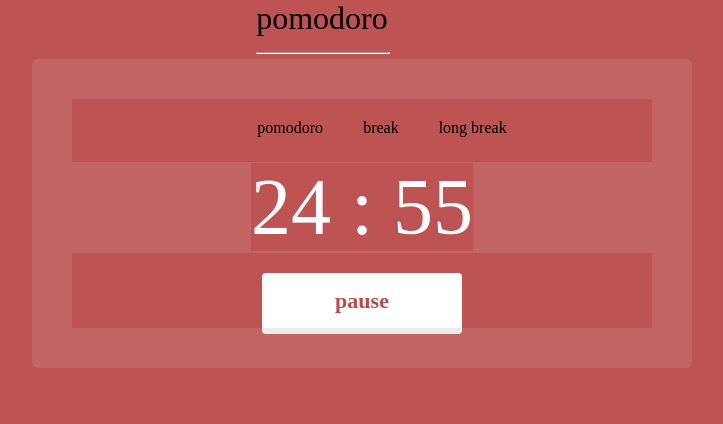
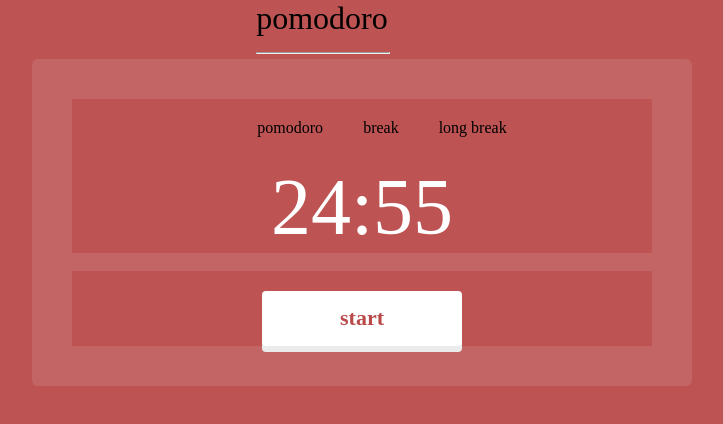
Before and after one commit to sadokacacha/pomodoro, a React (Vite) app: page / in a window 1280 px wide. Shown: the top 424 px of the page, without its empty margins (318-1041 px from the left). Built offline with nearby package versions, Linux system fonts and the light colour scheme.

Commit message:
fixed some bugs

```diff
--- a/src/App.jsx
+++ b/src/App.jsx
@@ -2,36 +2,58 @@ import { useState, useEffect, useRef } from 'react';
 import './App.css';
 
 function App() {
-  const [seconds, setSeconds] = useState(60);
-  const [minute, setMinutes] = useState(24);
-  const [pause, setPause] = useState(false);
+  const [seconds, setSeconds] = useState(0);
+  const [minute, setMinutes] = useState(25);
+  const [start, setstart] = useState(true);
 
   let intervalRef = useRef();
 
   const decreaseSeconds = () => setSeconds((prev) => prev - 1);
+  const decreaseMinute = () => {
+    setMinutes((prev) => prev - 1);
+    setSeconds(59);
+  };
+  const startCounter = () => setstart((start) => !start);
+  /* the pause func */
+
+  const handleClick = () => {
+    if (!start) {
+      intervalRef.current = setInterval(decreaseSeconds, 1000);
+    } else {
+      clearInterval(intervalRef.current);
+    }
+    startCounter();
+  };
+
+  /* the main counter  func */
+
   useEffect(() => {
-    intervalRef.current = setInterval(decreaseSeconds, 1000);
+    intervalRef.current = setInterval(() => {
+      if (seconds > 0) {
+        decreaseSeconds();
+      } else {
+        if (minute > 0) {
+          decreaseMinute();
+        }
+      }
+    }, 1000);
 
     return () => clearInterval(intervalRef.current);
-  }, []);
+  }, [seconds, minute]);
 
-  const handleClick = () => {
-    if (!pause) {
-      clearInterval(intervalRef.current);
-    } else {
-      intervalRef.current = setInterval(decreaseSeconds, 1000);
+  /* the alert one idk why i added this */
+
+  if (seconds === 0 && minute === 0) {
+    alert('times up desu');
   }
-    setPause((prev) => !prev);
-  };
 
   return (
     <div className="pomodoro_app">
       <div className="top_bar">
         <h1> pomodoro </h1>
-        <hr />
+        <hr className="title_line" />
       </div>
       <div className="pomo_container">
-
         <div className="pomo_Count">
           <div className="pomodoro_type">
             <ul>
@@ -43,15 +65,16 @@ function App() {
 
           <span className="timer_countdown">
             {' '}
-          {minute} : {seconds}{' '}
+            <p>{`${minute.toString().padStart(2, '0')}:${seconds
+              .toString()
+              .padStart(2, '0')}`}</p>
           </span>
 
-        <div className='btn'>
-          <button onClick={handleClick}>{pause ? 'start' : 'pause'}</button>
+          <div className="btn">
+            <button onClick={handleClick}>{start ? 'start' : 'pause'}</button>
           </div>
         </div>
       </div>
-
     </div>
   );
 }
```
Lines whose indentation alone changed are shown as unchanged.
